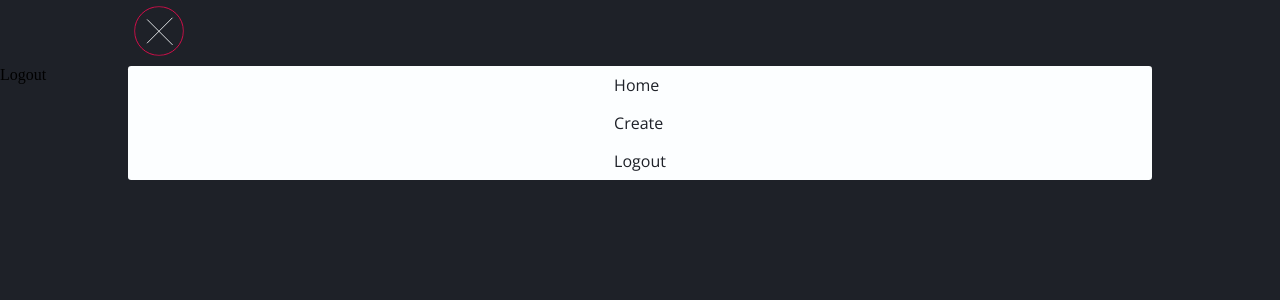
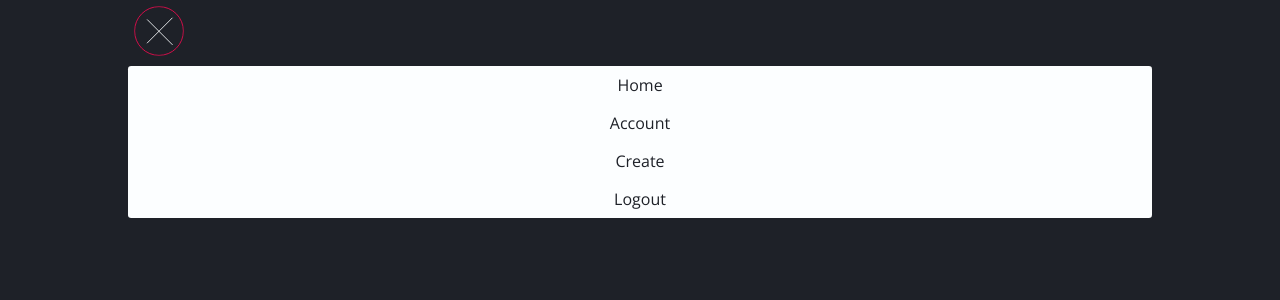
Before and after one commit to Croustys/blog-frontend, a Next.js app: page /logout in a window 1280 px wide. Both pictures are taken after a click on the element 159 px from the left and 33 px from the top of the page. Shown: the top 300 px of the page. Built offline with nearby package versions, Linux system fonts and the light colour scheme.

Commit message:
logout impl

```diff
--- a/components/Hamburger/Hamburger.module.css
+++ b/components/Hamburger/Hamburger.module.css
@@ -38,6 +38,9 @@
 }
 .wrapper ul {
   list-style-type: none;
+  display: flex;
+  flex-direction: column;
+  align-items: center;
 }
 .wrapper li {
   padding: 0.5em 0em;
--- a/components/Hamburger/menu.tsx
+++ b/components/Hamburger/menu.tsx
@@ -10,6 +10,11 @@ const Menu = ({ open }: { open: boolean }) => {
         <li>
           <Link href="/feed">
             <a>Home</a>
+          </Link>
+        </li>
+        <li>
+          <Link href="/account">
+            <a>Account</a>
           </Link>
         </li>
         <li>
--- /dev/null
+++ b/lib/logout.ts
@@ -0,0 +1,15 @@
+import { API_URL } from "../lib/constants";
+
+const fetchLogout = async () => {
+  const resp = await fetch(`${API_URL}/logout`, {
+    method: "POST",
+    credentials: "include",
+    headers: {
+      "Content-Type": "application/json",
+    },
+  });
+
+  return resp;
+};
+
+export default fetchLogout;
--- a/pages/index.tsx
+++ b/pages/index.tsx
@@ -14,7 +14,7 @@ export default function Home() {
           <span>what's on your mind</span>
         </div>
         <div className="join-button">
-          <Link href="/register">
+          <Link href="/login">
             <button id="join-now" type="button">
               <span>Join now</span>
             </button>
--- a/pages/logout.tsx
+++ b/pages/logout.tsx
@@ -1,11 +1,19 @@
 import { NextPage } from "next";
 import Layout from "components/Layout";
+import fetchLogout from "lib/logout";
 
-//@TODO: backend & frontend logout
 const Logout: NextPage = () => {
+  const logout = async () => {
+    const resp = await fetchLogout();
+
+    if (resp.ok || resp.status === 401) {
+      const { push } = (await import("next/router")).default;
+      push("/login");
+    }
+  };
   return (
     <Layout>
-      <div>Logout</div>
+      <div className="logout" onClick={() => logout()}>Logout</div>
     </Layout>
   );
 };
--- a/styles/global.css
+++ b/styles/global.css
@@ -154,6 +154,21 @@ body {
   justify-content: center;
   align-items: center;
 }
+
+.logout {
+  display: absolute;
+  margin: auto;
+  color: var(--dark-blue);
+  font-family: var(--inter);
+  width: fit-content;
+  padding: 1em;
+  border-radius: 0.2em;
+  background-color: var(--light);
+}
+.logout:hover {
+  cursor: pointer;
+}
+
 @keyframes loading-animation {
   0% {
     transform: translateY(0);
```
